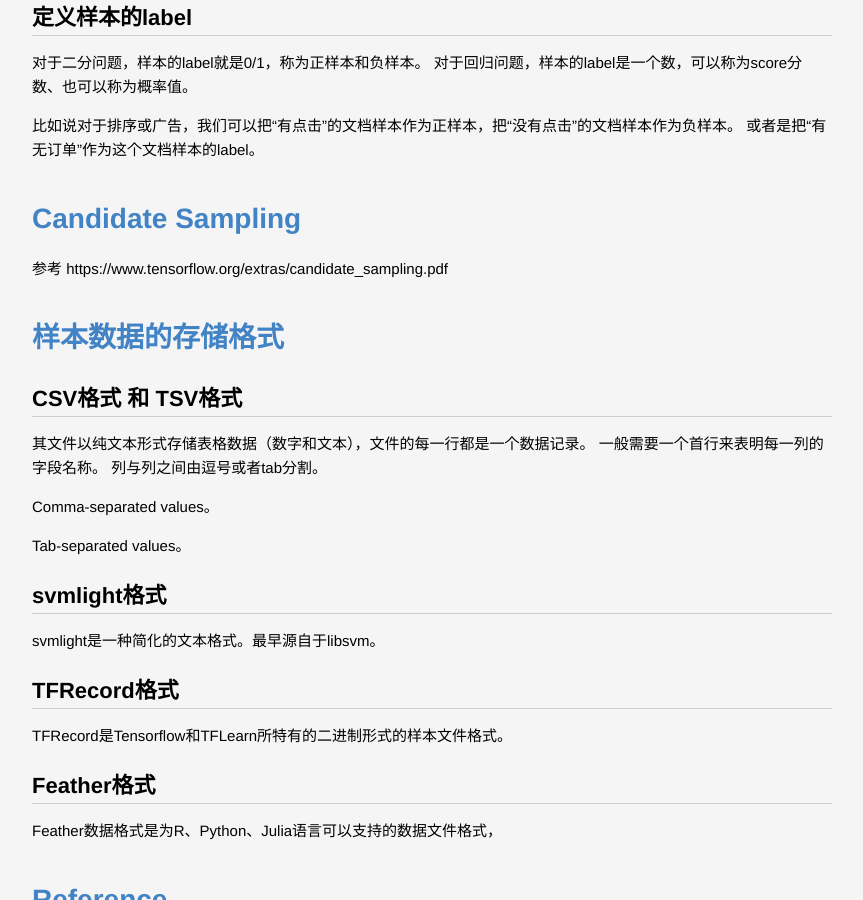
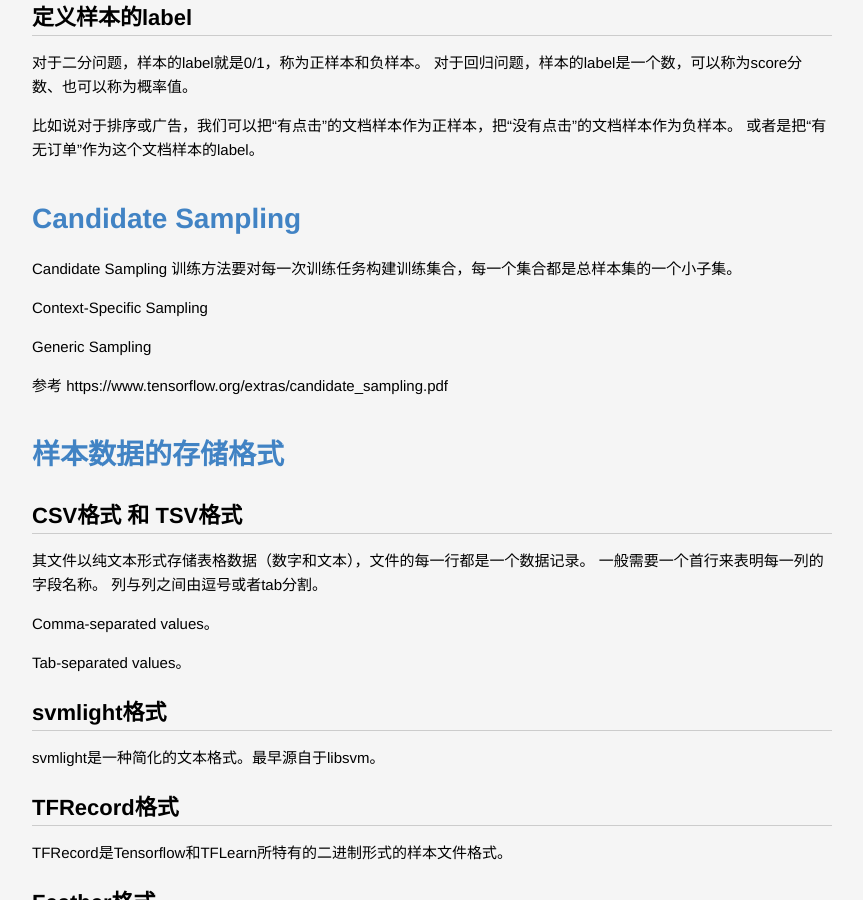
Before and after one commit to lucky521/blog, a Jekyll site: the page built from _posts/ml/2018-04-18-feature-engineering.markdown, in a window 1280 px wide and 900 px high, scrolled down 6457 px. Shown: the whole window, without its empty margins (208-1071 px from the left). Built offline with Jekyll 4.4.1, drawn with Linux system fonts in a browser that asks for light colours.

Commit message:
Update 2018-04-18-feature-engineering.markdown

```diff
--- a/_posts/ml/2018-04-18-feature-engineering.markdown
+++ b/_posts/ml/2018-04-18-feature-engineering.markdown
@@ -250,6 +250,12 @@ Quotient of two features: You have a dataset of marketing campaigns with the fea
 # Candidate Sampling
 
 
+Candidate Sampling 训练方法要对每一次训练任务构建训练集合，每一个集合都是总样本集的一个小子集。
+
+Context-Specific Sampling
+
+Generic Sampling
+
 
 
 参考 https://www.tensorflow.org/extras/candidate_sampling.pdf
```
